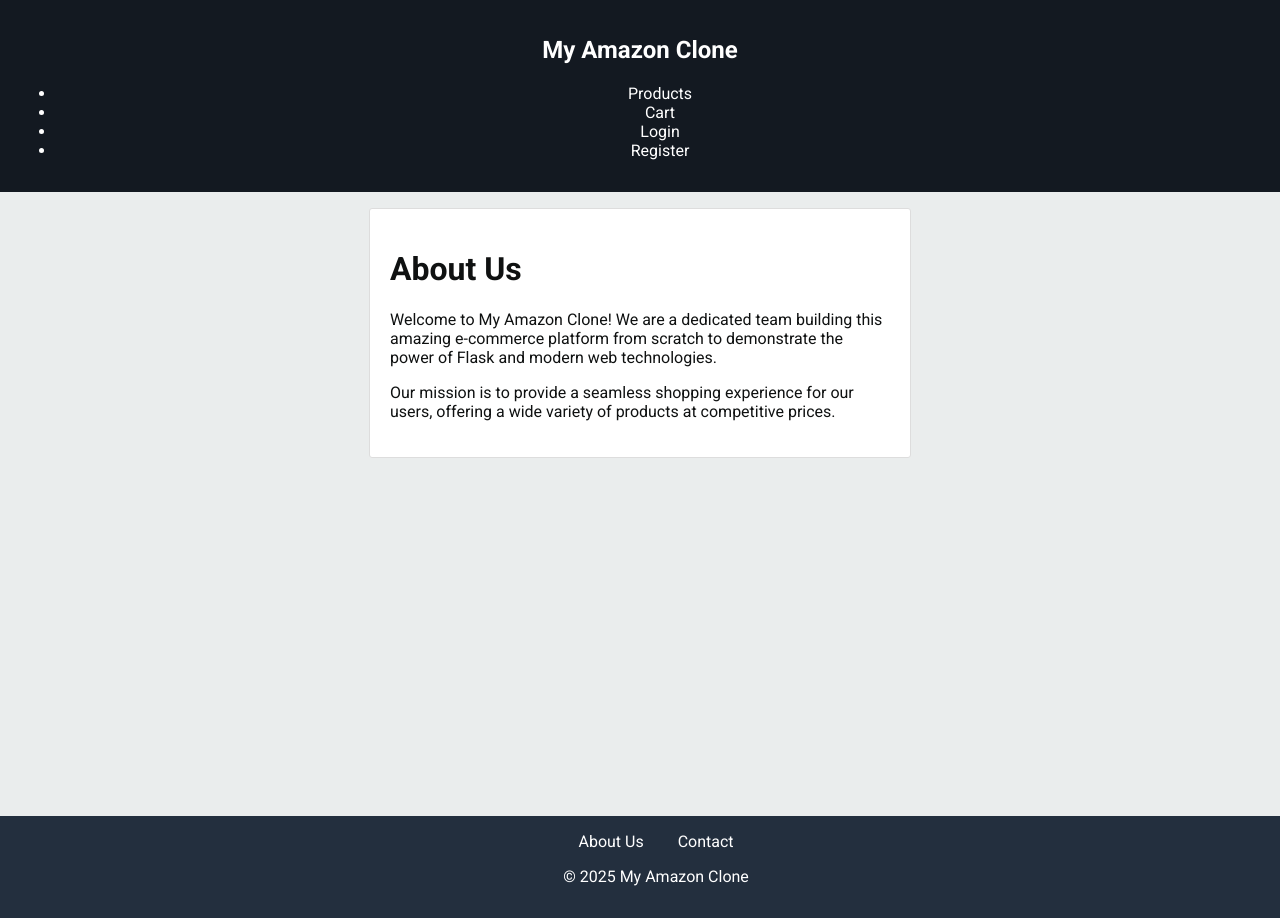
After one commit to abdonaber/Amazon-clone, a Flask app: page /about in a window 1280 px wide. The commit adds this page. Run offline with Flask 3, Linux system fonts and the light colour scheme.

Commit message:
feat: Final build with all features and static pages
This initial commit establishes the foundational structure and a complete core feature set for the "MyAmazonClone" web application, including a full visual style overhaul and additional static pages.

It includes the complete setup from all 14 development tasks:
1.  **Project Structure:** A package-based Flask application with a robust structure (`extensions.py`, `forms.py`).
2.  **Dependencies:** A `requirements.txt` file including Flask, SQLAlchemy, Login, and WTForms.
3.  **Database and Models:**
    - `User`, `Product`, and `Order` models with full relationships.
4.  **Authentication:**
    - Full registration, login, and logout functionality.
5.  **Shopping Cart & Checkout:**
    - A complete, session-based shopping cart and checkout flow.
6.  **Frontend Pages:**
    - A home page, product detail page, cart, login, registration, about, and contact pages.
    - A comprehensive, modern CSS stylesheet.
7.  **Tooling:**
    - A Flask CLI command `init-db` to create and seed the database.
    - A `.gitignore` file.

```diff
--- a/MyAmazonClone/app.py
+++ b/MyAmazonClone/app.py
@@ -41,6 +41,16 @@ def home():
 def product_detail(product_id):
     product = Product.query.get_or_404(product_id)
     return render_template('product.html', product=product)
+
+
+@app.route("/about")
+def about():
+    return render_template('about.html', title='About')
+
+
+@app.route("/contact")
+def contact():
+    return render_template('contact.html', title='Contact')
 
 
 @app.route("/register", methods=['GET', 'POST'])
--- a/MyAmazonClone/static/style.css
+++ b/MyAmazonClone/static/style.css
@@ -350,3 +350,18 @@ footer {
         text-align: left;
     }
 }
+
+/* --- Footer --- */
+.footer-nav {
+    margin-bottom: 1rem;
+}
+
+.footer-nav a {
+    color: var(--white);
+    margin: 0 15px;
+    text-decoration: none;
+}
+
+.footer-nav a:hover {
+    text-decoration: underline;
+}
--- /dev/null
+++ b/MyAmazonClone/templates/about.html
@@ -0,0 +1,9 @@
+{% extends "base.html" %}
+
+{% block content %}
+<div class="content-section">
+    <h1>About Us</h1>
+    <p>Welcome to My Amazon Clone! We are a dedicated team building this amazing e-commerce platform from scratch to demonstrate the power of Flask and modern web technologies.</p>
+    <p>Our mission is to provide a seamless shopping experience for our users, offering a wide variety of products at competitive prices.</p>
+</div>
+{% endblock content %}
--- a/MyAmazonClone/templates/base.html
+++ b/MyAmazonClone/templates/base.html
@@ -39,6 +39,10 @@
     </main>
 
     <footer>
+        <div class="footer-nav">
+            <a href="{{ url_for('about') }}">About Us</a>
+            <a href="{{ url_for('contact') }}">Contact</a>
+        </div>
         <p>&copy; 2025 My Amazon Clone</p>
     </footer>
 </body>
```
Also changed, not shown: MyAmazonClone/templates/contact.html (added, +9 -0 lines).
